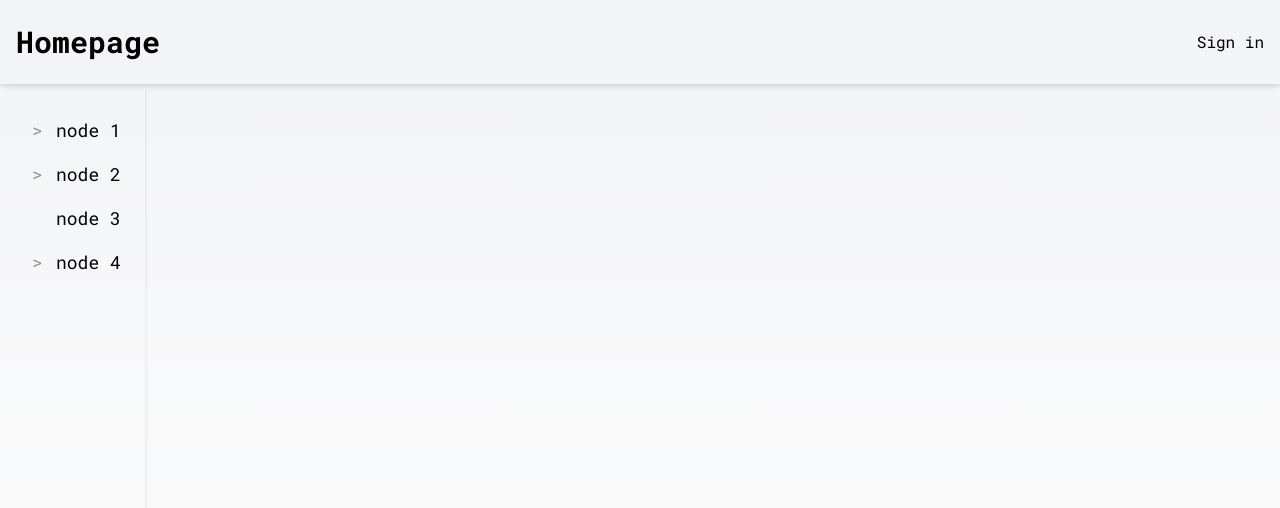
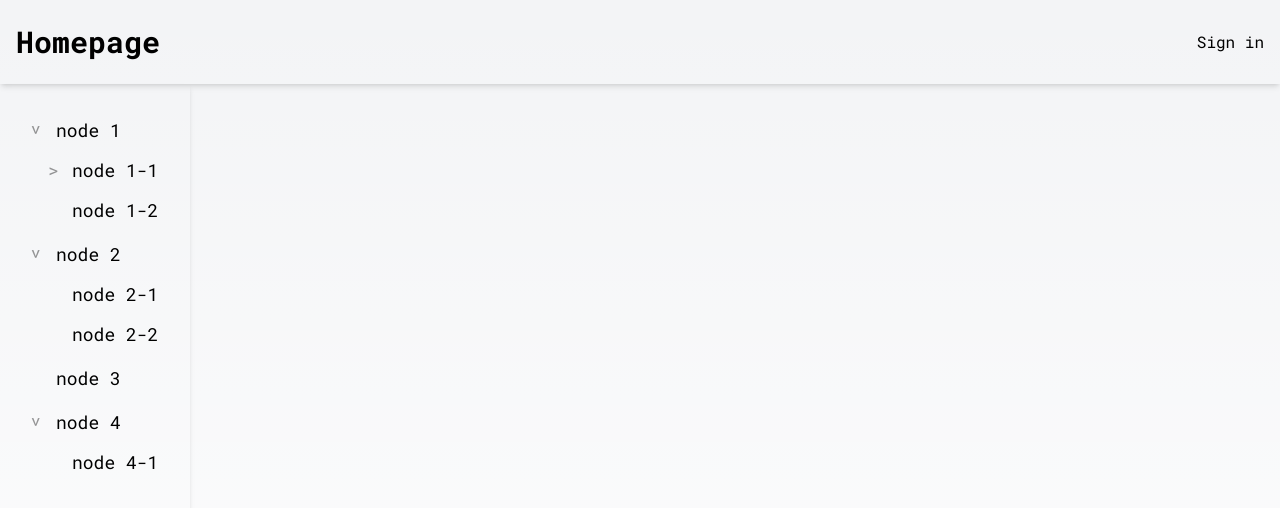
Before and after one commit to ZoeyFong/next_menu, a Next.js app: page / in a window 1280 px wide. Shown: the top 508 px of the page. Built offline with nearby package versions, Linux system fonts and the light colour scheme.

Commit message:
perf: compartmentalize menu items to avoid re-renders

```diff
--- a/src/components/sider.tsx
+++ b/src/components/sider.tsx
@@ -1,82 +1,82 @@
 "use client"
 
-import { useEffect, useState } from "react"
+import { useCallback, useState } from "react"
 import menuConfig from "@/app/menu.json"
 import { useRouter } from "next/navigation"
 
-type TKey = string
+type MenuKey = string
 
-type TMenu = {
+type Menu = {
   label: string
-  key: TKey
+  key: MenuKey
   level: number
-  children: TMenu[]
+  children: Menu[]
 }
 
-type Props = {
+type SiderProps = {
   loggedUser: null | string
   hanldeOpenLogin: () => void
 }
 
-export default function Sider({
-  loggedUser,
-  hanldeOpenLogin,
-}: Props): JSX.Element {
-  const [togglePath, setTogglePath] = useState<Record<string, string[]>>({})
+export default function Sider({ loggedUser, hanldeOpenLogin }: SiderProps) {
+  const router = useRouter()
   const [routePath, setRoutePath] = useState<string>("")
-  const router = useRouter()
 
-  const handleClickMenu = (key: TKey) => {
+  const handleCommonClick = useCallback(
+    (key: MenuKey) => {
       if (!loggedUser) {
         hanldeOpenLogin()
         return
       }
+      setRoutePath(key)
       router.push(`#${key}`)
+    },
+    [loggedUser, hanldeOpenLogin]
+  )
 
-    const subKey = key.split("-")[0]
-    const toggleSub = togglePath[subKey] ?? []
-    const existedIndex = toggleSub.indexOf(key)
-
-    if (existedIndex !== -1) {
-      setTogglePath({
-        ...togglePath,
-        [subKey]: toggleSub.slice(0, existedIndex),
-      })
-    } else {
-      setTogglePath({ ...togglePath, [subKey]: [...toggleSub, key] })
-    }
-    setRoutePath(key)
-  }
-
-  const isToggled = (key: TKey) => {
-    const subKey = key.split("-")[0]
-    const toggleSub = togglePath[subKey] ?? []
-    return toggleSub.indexOf(key) !== -1
-  }
-
-  const isClicked = (key: TKey) => routePath.startsWith(key)
+  const isActiveRoute = useCallback(
+    (key: MenuKey) => {
+      return routePath.startsWith(key)
+    },
+    [routePath]
+  )
 
   return (
     <section className="relative w-fit h-screen space-y-4 py-8 px-4 shadow-md">
+      {menuConfig.children.map((menu) => (
         <MenuItem
-        handleClickMenu={handleClickMenu}
-        menus={menuConfig.children}
-        isToggled={isToggled}
-        isClicked={isClicked}
+          handleCommonClick={handleCommonClick}
+          isActiveRoute={isActiveRoute}
+          key={menu.key}
+          menu={menu}
         />
+      ))}
     </section>
   )
 }
 
-const MenuItem = (props: {
-  menus: TMenu[]
-  handleClickMenu: (key: TKey) => void
-  isToggled: (key: TKey) => boolean
-  isClicked: (key: TKey) => boolean
-}) => {
-  const { menus, handleClickMenu, isToggled, isClicked } = props
+type MenuProps = {
+  menu: Menu
+  handleCommonClick: (key: MenuKey) => void
+  isActiveRoute: (key: MenuKey) => boolean
+}
 
-  const getPrefix = (isActive: boolean, children: TMenu[]) => {
+const MenuItem = ({
+  menu: { key, children, label, level },
+  handleCommonClick,
+  isActiveRoute,
+}: MenuProps) => {
+  const [toggled, setToggled] = useState<boolean>(level === 1)
+
+  const handleClickMenu = useCallback(
+    (key: MenuKey) => {
+      handleCommonClick(key)
+      setToggled((t) => !t)
+    },
+    [handleCommonClick]
+  )
+
+  const getPrefix = (isActive: boolean, children: Menu[]) => {
     return (
       <div className="w-6">
         {!children.length ? null : (
@@ -92,30 +92,30 @@ const MenuItem = (props: {
     )
   }
 
-  return (
-    <>
-      {menus.map((menu) => {
-        const { key, label, children } = menu
-        const toggled = isToggled(key)
+  const renderChildren = () => {
+    if (!toggled || !children.length) return null
+    return children.map((child) => (
+      <MenuItem
+        handleCommonClick={handleCommonClick}
+        menu={child}
+        key={child.key}
+        isActiveRoute={isActiveRoute}
+      />
+    ))
+  }
+
   return (
     <div className="text-lg cursor-pointer ml-4 mr-2 space-y-3" key={key}>
       <div
         className={`flex justify-start w-fit hover:text-amber-500 ${
-                isClicked(key) ? "font-extrabold" : ""
+          isActiveRoute(key) ? "font-extrabold" : ""
         }`}
-              onClick={() => {
-                handleClickMenu(key)
-              }}
+        onClick={() => handleClickMenu(key)}
       >
         {getPrefix(toggled, children)}
         <div>{label}</div>
       </div>
-            {toggled && !!children.length && (
-              <MenuItem {...props} menus={children} />
-            )}
+      {renderChildren()}
     </div>
   )
-      })}
-    </>
-  )
 }
```
Lines whose indentation alone changed are shown as unchanged.
